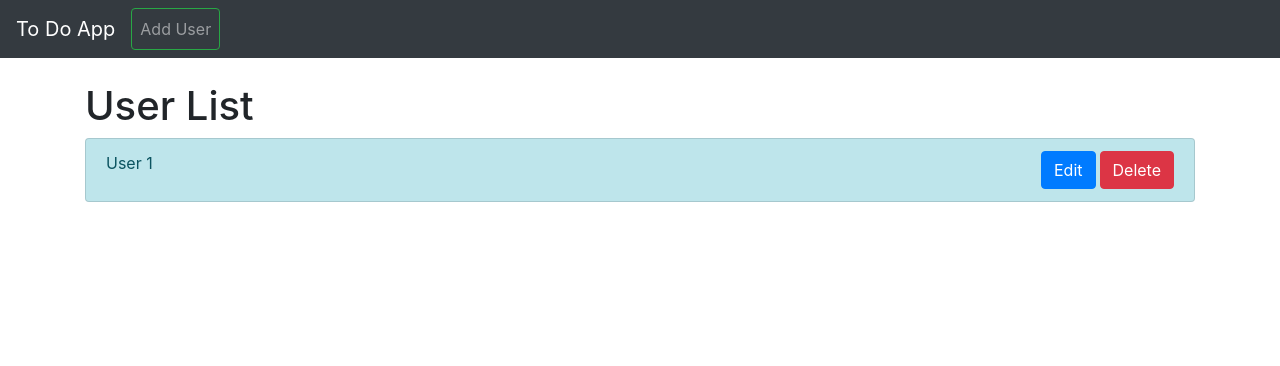
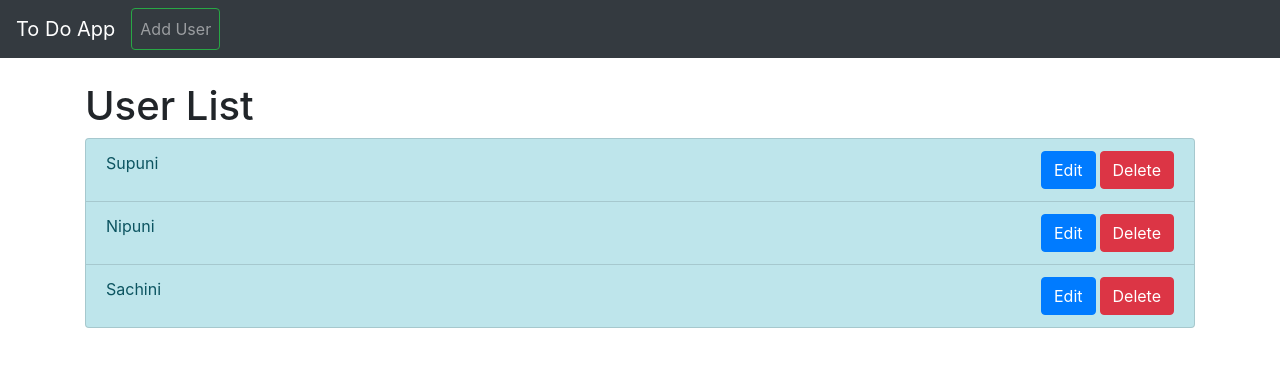
Before and after one commit to supuni9622/To-Add-User-App, a React (Create React App) app in the folder todo/: page / in a window 1280 px wide. Shown: the top 366 px of the page. Built offline with nearby package versions, Linux system fonts and the light colour scheme.

Commit message:
Got userList using context api

```diff
--- a/todo/src/components/UserList.js
+++ b/todo/src/components/UserList.js
@@ -8,17 +8,22 @@ const UserList = () => {
 
     const {users} = useContext(GlobalContext)
     console.log(users)
+
     return (
         <div className="container">
             <h1>User List</h1>
             <ListGroup className='d-flex'>
+                {
+                    users.map(user => (
                         <ListGroup.Item variant="info" className="d-flex justify-content-between">
-                    User 1
+                                {user.name}
                              <div>
                                 <Link className ="btn btn-primary mr-1" to="/edit/1"> Edit </Link>
                                 <Button variant='danger'>Delete</Button>
                             </div>
                         </ListGroup.Item>
+                    ))
+                }
             </ListGroup>
         </div>
     )
```
Lines whose indentation alone changed are shown as unchanged.
